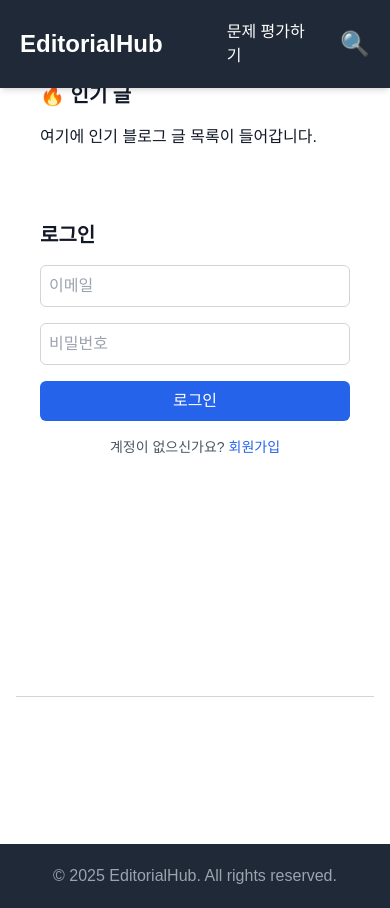
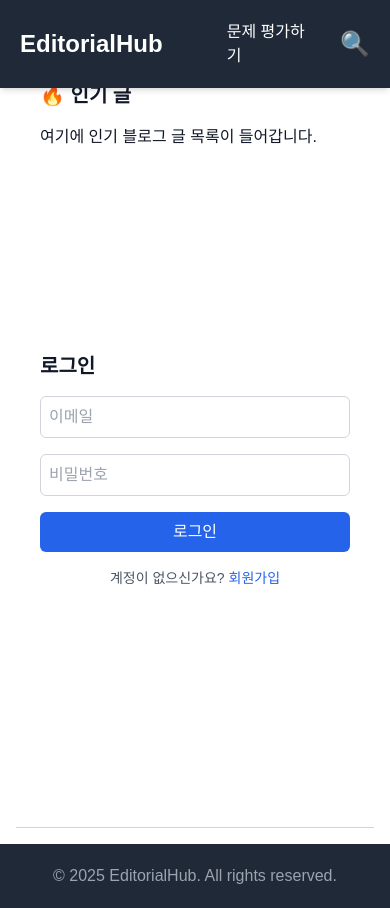
Before and after one commit to SooinPark1019/Mysol-frontend, a Next.js app: page /main in a window 390 px wide. Built offline with nearby package versions, Linux system fonts and the light colour scheme; no server answers.

Commit message:
모바일 정상화 시도 3차

```diff
--- a/src/app/main/page.tsx
+++ b/src/app/main/page.tsx
@@ -9,9 +9,9 @@ export default function MainPage() {
 
   return (
     <div className="min-h-screen flex flex-col bg-white text-gray-900">
-      <main className="flex flex-col md:flex-row p-4 md:p-8 space-y-6 md:space-y-0 md:space-x-6 border-t border-gray-300 mt-10 w-full">
+      <main className="flex flex-col md:flex-row flex-grow p-4 md:p-8 space-y-6 md:space-y-0 md:space-x-6 border-t border-gray-300 mt-10 w-full">
         {/* 글 목록 섹션 */}
-        <section className="flex-1 p-6">
+        <section className="flex-1 p-6 overflow-auto">
           <h2 className="text-xl font-bold mb-4">🔥 인기 글</h2>
           <p>여기에 인기 블로그 글 목록이 들어갑니다.</p>
         </section>
@@ -20,7 +20,7 @@ export default function MainPage() {
         <div className="hidden md:block w-px bg-gray-300"></div>
 
         {/* 프로필/로그인 섹션 */}
-        <aside className="w-full md:w-1/3 flex flex-col justify-between min-h-[500px] space-y-6">
+        <aside className="w-full md:w-1/3 flex flex-col justify-between min-h-[500px] space-y-6 overflow-auto">
           <div className="flex-1 p-6 border-b border-gray-300">
             {isLoggedIn ? <UserProfile /> : <LoginForm />}
           </div>
```
